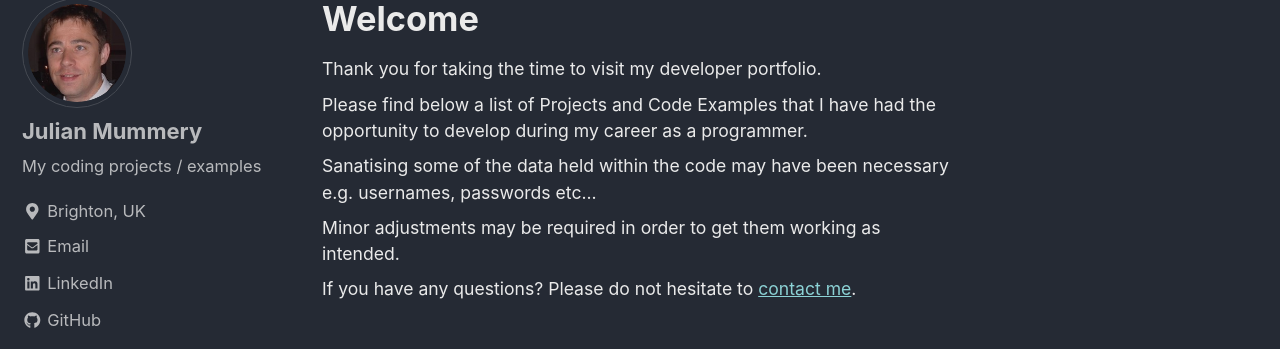
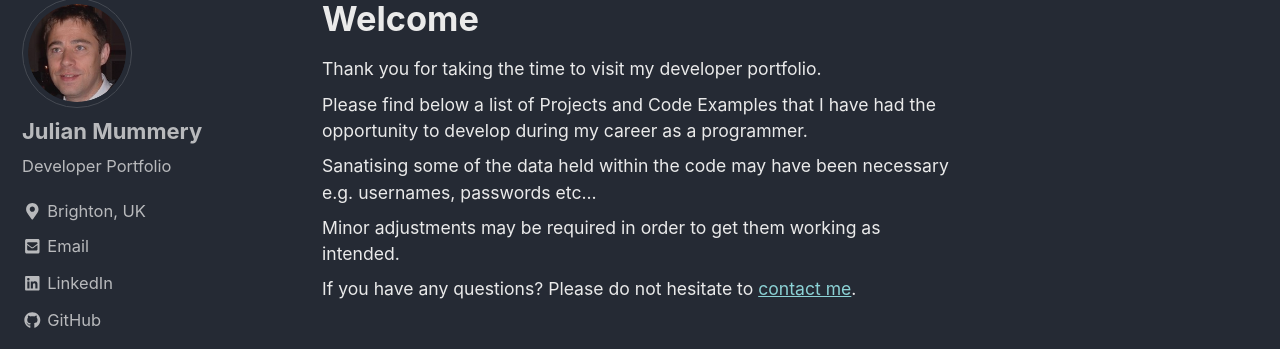
Before and after one commit to julianmummery/julianmummery.github.io, a Jekyll site: the page built from index.html, in a window 1280 px wide. Shown: the part 434-783 px from the top of the page. Built offline with Jekyll 4.4.1, drawn with Linux system fonts in a browser that asks for light colours; nearby versions of some CDN libraries; the list of posts is cut into pages by our own code.

Commit message:
Update _config.yml

```diff
--- a/_config.yml
+++ b/_config.yml
@@ -102,7 +102,7 @@ analytics:
 author:
   name             : "Julian Mummery"
   avatar           : "/assets/images/bio-jm.png"
-  bio              : "My coding projects / examples"
+  bio              : "Developer Portfolio"
   location         : "Brighton, UK"
   email            : "julianmummery@gmail.com"
   uri              :
```
